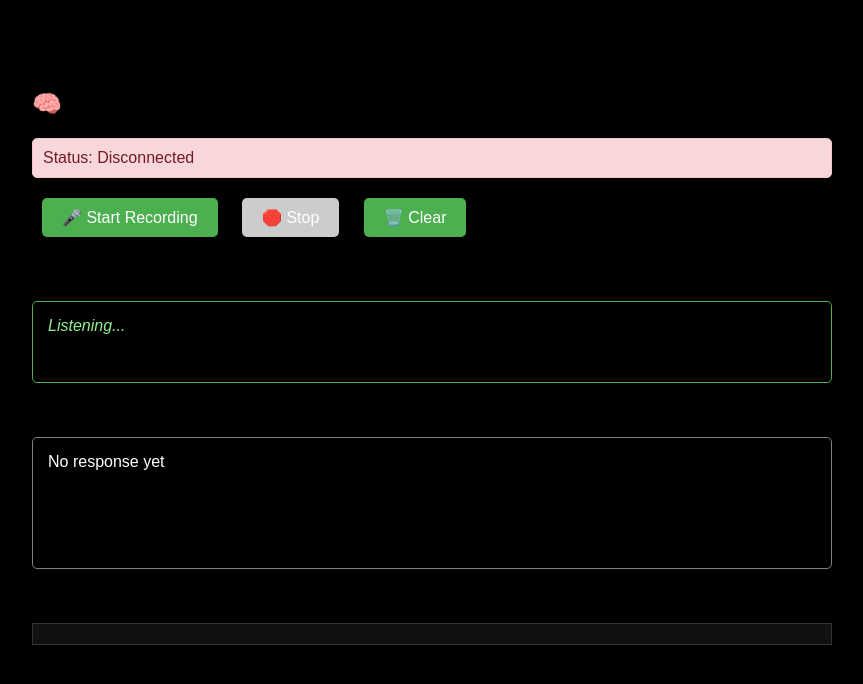
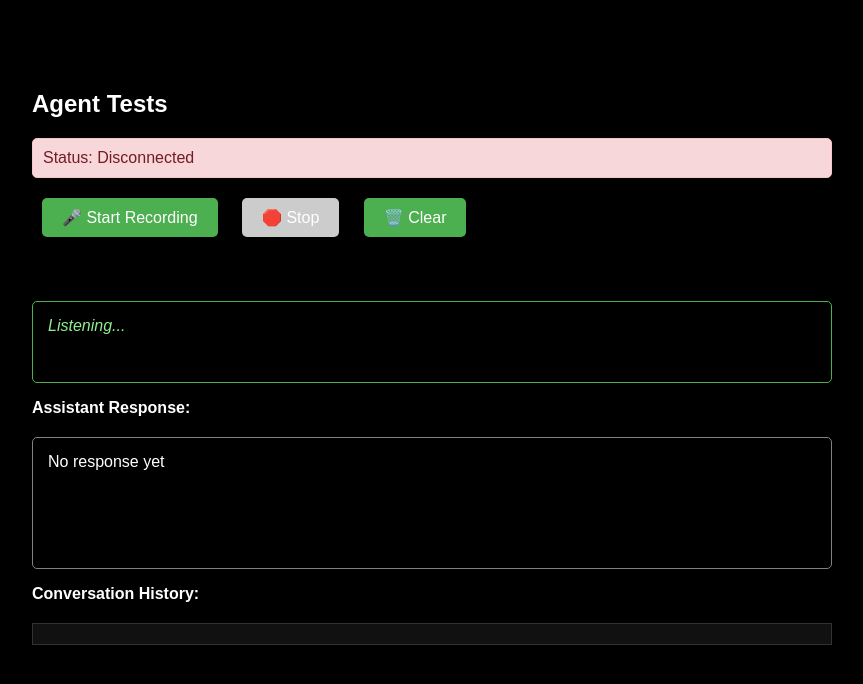
Before and after one commit to haris-315/jarvis_agent, a FastAPI app: page / in a window 1280 px wide. Shown: the top 684 px of the page, without its empty margins (208-1071 px from the left). Run offline with FastAPI, Linux system fonts and the light colour scheme.

Commit message:
UI updates

```diff
--- a/templates/index.html
+++ b/templates/index.html
@@ -4,6 +4,11 @@
 <head>
     <title>Voice Assistant (WebSocket Test)</title>
     <style>
+        h2,
+        .ch {
+            color: white;
+        }
+
         body {
             font-family: Arial, sans-serif;
             max-width: 800px;
@@ -158,7 +163,7 @@
 </head>
 
 <body>
-    <h2>🧠 LangGraph Voice Assistant</h2>
+    <h2>Agent Tests</h2>
 
     <div id="status" class="status-disconnected">
         Status: Disconnected
@@ -171,10 +176,10 @@
     <p><strong>Current Transcript:</strong></p>
     <div id="transcript">Listening...</div>
 
-    <p><strong>Assistant Response:</strong></p>
+    <p><strong class="ch">Assistant Response:</strong></p>
     <div id="response">No response yet</div>
 
-    <p><strong>Conversation History:</strong></p>
+    <p><strong class="ch">Conversation History:</strong></p>
     <div id="conversationHistory" class="conversation-history"></div>
 
     <script>
@@ -315,7 +320,7 @@
                 updateStatus("Connecting to server...", "status-recording");
 
 
-                socket = new WebSocket("ws://localhost:8000/ws");
+                socket = new WebSocket("ws://06af-116-71-186-218.ngrok-free.app/ws");
 
                 socket.onopen = () => {
                     console.log("WebSocket connected");
```
